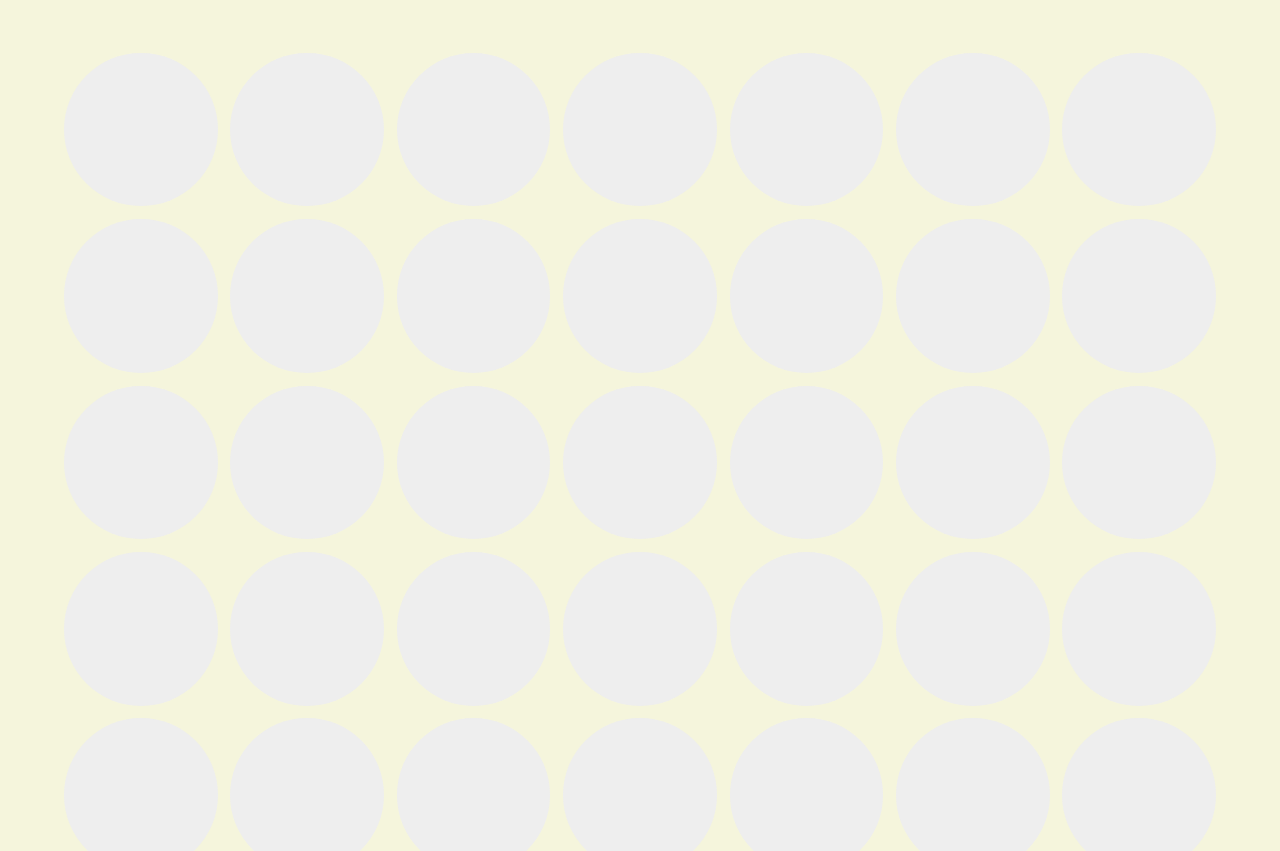
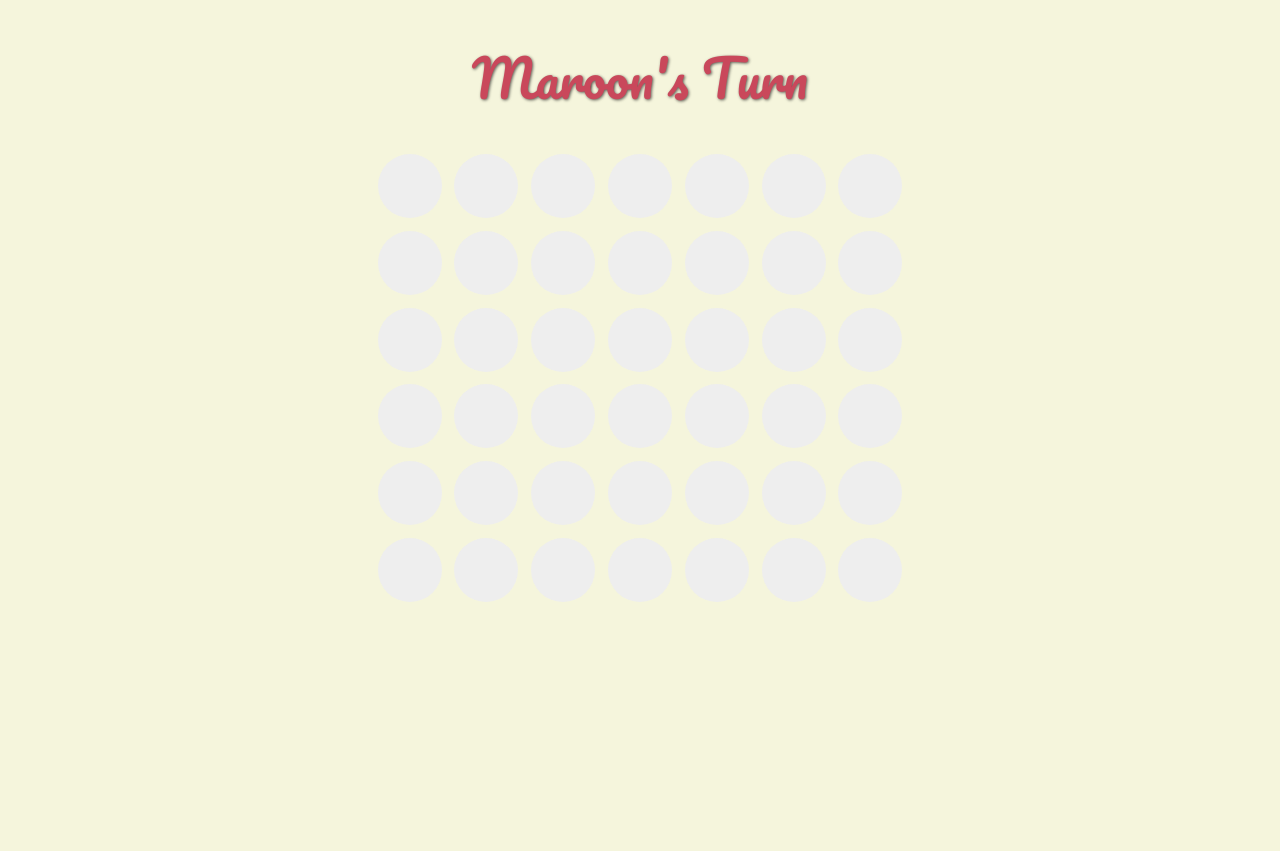
Before and after one commit to samperet/Connect4, a plain HTML site: page index.html in a window 1280 px wide. Both pictures are taken after a click on the button "Start Game". After the commit the page ends 816 px from the top, so only its background shows below. Drawn offline with nearby package versions, Linux system fonts and the light colour scheme.

Commit message:
ipad fix

```diff
--- a/index.html
+++ b/index.html
@@ -22,18 +22,17 @@
       align-items: center;
       justify-content: center;
       height: 100vh;
-      padding: 2vw;
     }
 
     .title {
-      font-size: 10vw; /* Responsive font size */
+      font-size: 6vw; /* Responsive font size */
       font-family: 'Lobster', cursive;
       background: linear-gradient(90deg, #C9485B, #96D1C7, #C9485B);
       background-size: 300% 300%;
       -webkit-background-clip: text;
       -webkit-text-fill-color: transparent;
       animation: gradient-move 6s infinite ease-in-out;
-      transform: rotate(-5deg);
+      transform: rotate(-10deg);
       padding: 20px;
     }
 
@@ -44,9 +43,9 @@
     }
 
     .start-button {
-      font-size: 5vw; /* Responsive font size */
-      padding: 3vw 5vw;
-      margin-top: 5vw;
+      font-size: 4vw; /* Responsive font size */
+      padding: 2vw 4vw;
+      margin-top: 4vw;
       cursor: pointer;
       border: none;
       background-color: #555;
@@ -58,23 +57,24 @@
       display: none;
       flex-direction: column;
       align-items: center;
-      justify-content: center;
+      justify-content: flex-start;
       height: 100vh;
       position: relative;
       overflow: hidden;
-      padding: 2vw;
+      padding-top: 2vh;
     }
 
     .game-board {
       display: grid;
-      grid-template-columns: repeat(7, 12vw); /* Adjusted for mobile */
+      grid-template-columns: repeat(7, 10vw); /* Adjusted for iPad */
       grid-gap: 1vw;
       position: relative;
+      margin-top: 2vh;
     }
 
     .cell {
-      width: 12vw; /* Adjusted for mobile */
-      height: 12vw; /* Adjusted for mobile */
+      width: 10vw; /* Adjusted for iPad */
+      height: 10vw; /* Adjusted for iPad */
       background-color: #eee;
       border-radius: 50%;
       cursor: pointer;
@@ -84,8 +84,8 @@
     .teal { background-color: #96D1C7; }
 
     .info {
-      font-size: 5vw; /* Responsive font size */
-      margin: 5vw 0;
+      font-size: 4vw; /* Responsive font size */
+      margin: 2vh 0;
       font-family: 'Pacifico', cursive;
       text-shadow: 1px 1px 3px rgba(0, 0, 0, 0.6);
     }
@@ -99,7 +99,7 @@
     }
 
     .winner {
-      font-size: 6vw; /* Responsive font size */
+      font-size: 5vw; /* Responsive font size */
       font-family: 'Pacifico', cursive;
     }
 
@@ -113,7 +113,7 @@
 
     .banana {
       position: absolute;
-      width: 15vw; /* Adjusted for mobile */
+      width: 15vw; /* Adjusted for iPad */
       height: auto;
       display: none;
       z-index: 1000;
@@ -121,6 +121,18 @@
       top: 0; /* Set initial top position */
       left: 0; /* Set initial left position */
     }
+
+    /* Optional: Adjustments for landscape orientation */
+    @media screen and (orientation: landscape) {
+      .game-board {
+        grid-template-columns: repeat(7, 8vh); /* Use vh to adjust based on height */
+      }
+      .cell {
+        width: 8vh;
+        height: 8vh;
+      }
+    }
+
   </style>
 </head>
 <body>
```
